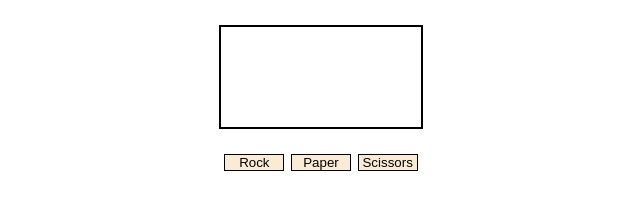
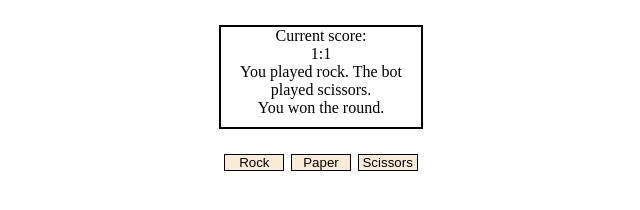
Before and after one commit to turbocep/TOP_RockPaperScissors, a plain HTML site: page index.html in a window 1280 px wide. Shown: the whole page, without its empty margins (319-959 px from the left). Drawn offline with Linux system fonts and the light colour scheme.

Commit message:
get output window element references.

```diff
--- a/index.html
+++ b/index.html
@@ -8,7 +8,12 @@
   <script src="./scripts.js" async></script>
 </head>
 <body>
-  <div class="consoleView"></div>
+  <div class="consoleView">
+    <p>Current score:</p>
+    <p class="score">1:1</p>
+    <p class="plays">You played rock. The bot played scissors.</p>
+    <p class="result">You won the round.</p>
+  </div>
   <div class="buttonContainer">
     <button class="rockChoice">Rock</button>
     <button class="paperChoice">Paper</button>
--- a/scripts.js
+++ b/scripts.js
@@ -10,3 +10,7 @@ const buttons = document.querySelectorAll("button");
 const rockRef = buttons[0];
 const paperRef = buttons[1];
 const scissorsRef = buttons[2];
+
+const outScore = document.querySelector(".score");
+const outPlays = document.querySelector(".plays");
+const outResult = document.querySelector(".result");
--- a/styles.css
+++ b/styles.css
@@ -22,3 +22,7 @@ button {
   border: 1px solid black;
   background-color: antiquewhite;
 }
+
+div p {
+  text-align: center;
+}
```
